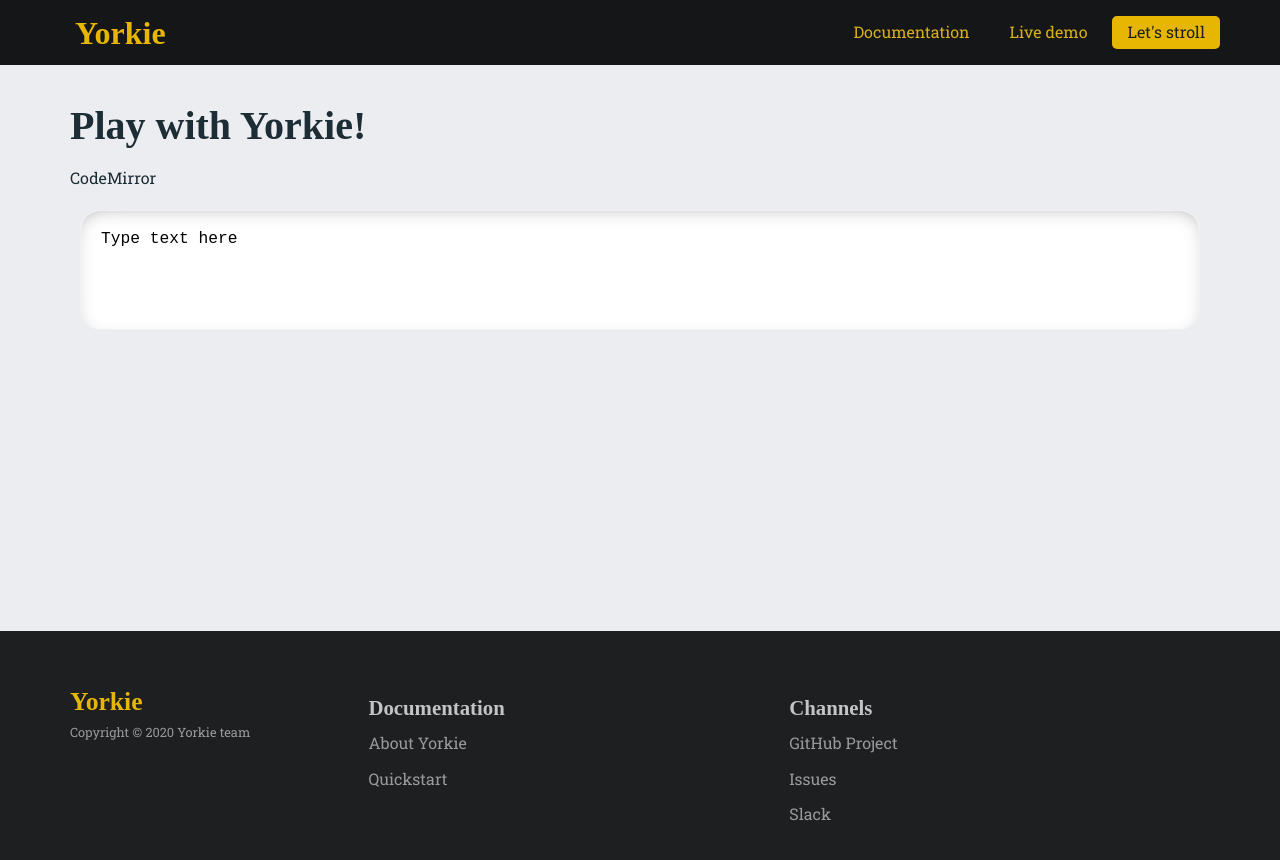
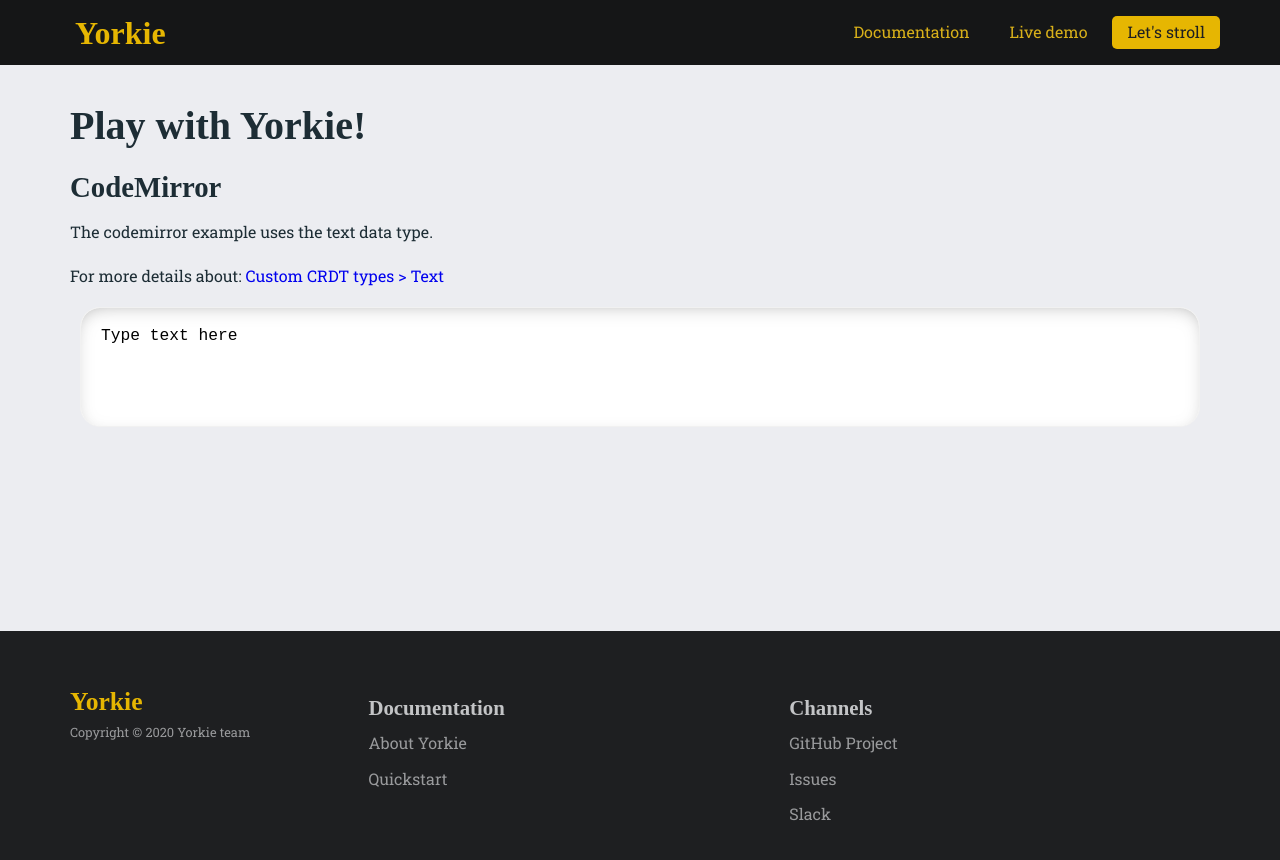
Before and after one commit to hackerwins/homepage-old, a Jekyll site: the page built from demo.md, in a window 1280 px wide. Shown: the top 860 px of the page. Built offline with Jekyll 4.4.1, drawn with Linux system fonts in a browser that asks for light colours; nearby versions of some CDN libraries; some web fonts are replaced; a script that is not in the unit is left out.

Commit message:
Add Text datatype link

```diff
--- a/demo.md
+++ b/demo.md
@@ -4,7 +4,9 @@
 <section class="example">
   <div class="wrapper">
     <h2>Play with Yorkie!</h2>
-    <p>CodeMirror</p>
+    <h3>CodeMirror</h3>
+    <p>The codemirror example uses the text data type.</p>
+    <p>For more details about: <a href="/docs/master/js-sdk#text">Custom CRDT types > Text</a></p>
     <div class="playground">
       <textarea id="clientA">Type text here</textarea>
       <textarea id="clientB" style="display:none">And text goes on</textarea>
```
